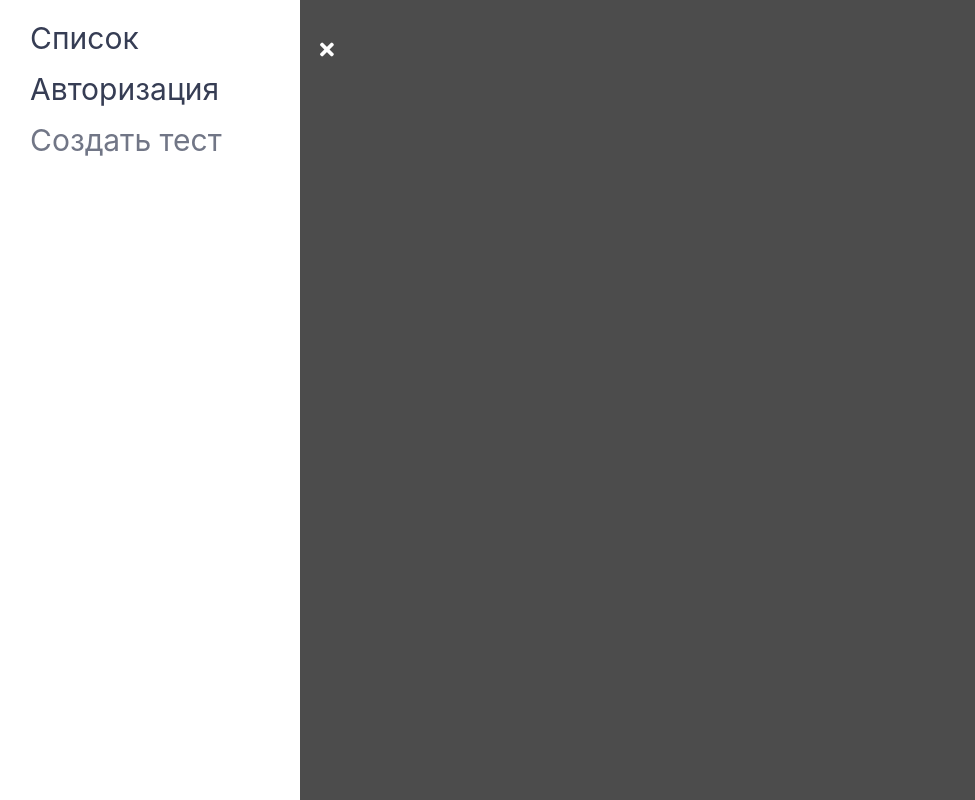
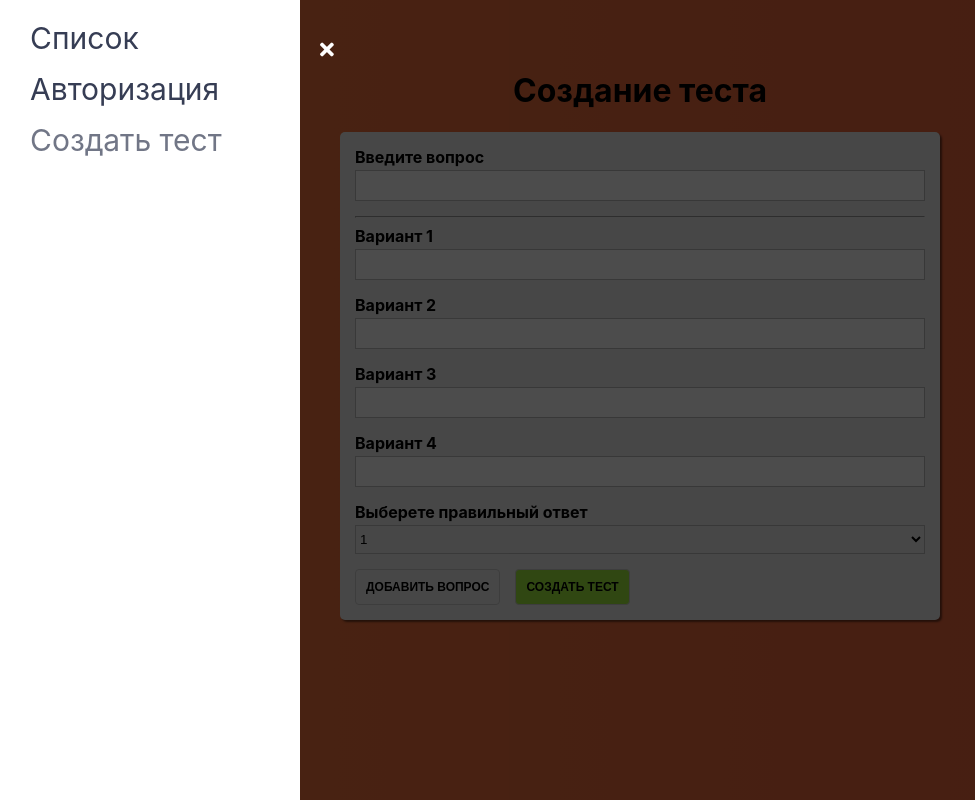
Before and after one commit to hellovadim/quiz, a React (Create React App) app: page /quiz-creator in a window 1280 px wide. Shown: the whole page, without its empty margins (0-975 px from the left). Built offline with nearby package versions, Linux system fonts and the light colour scheme.

Commit message:
добавил компонент селект и функцию для валидации инпута

```diff
--- a/src/App.js
+++ b/src/App.js
@@ -3,7 +3,7 @@
 import Quiz from "./containers/Quiz/Quiz";
 import {Route, Switch} from "react-router-dom";
 import QuizList from "./containers/QuizList/QuizList";
-import {QuizCreator} from "./containers/QuizCreator/QuizCreator";
+import QuizCreator from "./containers/QuizCreator/QuizCreator";
 import Auth from "./containers/Auth/Auth";
 class App extends Component {
   render() {
--- /dev/null
+++ b/src/Hoc/Auxiliary/Auxiliary.jsx
@@ -0,0 +1 @@
+export const Auxiliary = props => props.children
--- /dev/null
+++ b/src/components/UI/Select/Select.jsx
@@ -0,0 +1,24 @@
+import styles from './Select.module.css'
+
+const Select = props => {
+    const htmlFor = `${props.label} - ${Math.random()}`
+
+    return (
+        <div className={styles.Select}>
+            <label htmlFor={htmlFor}>{props.label}</label>
+            <select
+                id={htmlFor}
+                value={props.value}
+                onChange={props.onChange}
+            >
+                {props.options.map((option, index) => {
+                    return (
+                        <option value={option.value} key={option.value + index}>{option.text}</option>
+                    )
+                })}
+            </select>
+        </div>
+    )
+}
+
+export default Select;
--- /dev/null
+++ b/src/components/UI/Select/Select.module.css
@@ -0,0 +1,20 @@
+.Select{
+    margin-bottom: 15px;
+
+}
+.Select label {
+    margin: 0 0 3px 0;
+    padding: 0;
+    font-weight: bold;
+    display: block;
+}
+.Select select {
+    display: block;
+    box-sizing: border-box;
+    border: 1px solid #bebebe;
+    margin: 0 0 5px;
+    height: 29px;
+    width: 100%;
+    outline: none;
+    transition: all 300ms ease-in-out;
+}
--- a/src/containers/QuizCreator/QuizCreator.jsx
+++ b/src/containers/QuizCreator/QuizCreator.jsx
@@ -1,7 +1,111 @@
-export  const QuizCreator  = () => {
-    return(
+import React, { Component } from "react";
+import styles from "./QuizCreator.module.css";
+import Button from "../../components/UI/Button/Button";
+import { createControl } from "../../form/formFramework";
+import Input from "../../components/UI/Input/Input";
+import Select from "../../components/UI/Select/Select";
+import { Auxiliary } from "../../Hoc/Auxiliary/Auxiliary";
+
+function createOptionControl(number) {
+  return createControl(
+    {
+      label: `Вариант ${number}`,
+      errorMessage: "Значение не может быть пустым",
+      id: number,
+    },
+    { required: true }
+  );
+}
+function createFormControls() {
+  return {
+    question: createControl(
+      {
+        label: "Введите вопрос",
+        errorMessage: "Вопрос не может быть пустым",
+      },
+      { required: true }
+    ),
+    option1: createOptionControl(1),
+    option2: createOptionControl(2),
+    option3: createOptionControl(3),
+    option4: createOptionControl(4),
+  };
+}
+class QuizCreator extends Component {
+  state = {
+    quiz: [],
+    rightAnswerId: 1,
+    formControls: createFormControls(),
+  };
+
+  submitHandler = (event) => {
+    event.preventDefault();
+  };
+  changedHandler = (value, controlName) => {
+    console.log(controlName);
+  };
+  addQuestionHandler = () => {};
+  createQuizHandler = () => {};
+  renderInputs() {
+    return Object.keys(this.state.formControls).map((controlName, index) => {
+      const control = this.state.formControls[controlName];
+
+      return (
+        <Auxiliary key={index + controlName}>
+          <Input
+            label={control.label}
+            value={control.value}
+            valid={control.valid}
+            shouldValidate={!!control.validation}
+            touched={control.touched}
+            errorMessage={control.errorMessage}
+            onChange={(event) =>
+              this.changedHandler(event.target.value, controlName)
+            }
+          />
+          {index === 0 ? <hr /> : null}
+        </Auxiliary>
+      );
+    });
+  }
+  selectChangeHandler = (event) => {
+    this.setState({
+        rightAnswerId: +event.target.value
+    })
+  };
+  render() {
+    const select = (
+      <Select
+        label="Выберете правильный ответ"
+        value={this.state.rightAnswerId}
+        onChange={this.selectChangeHandler}
+        options={[
+          { text: 1, value: 1 },
+          { text: 2, value: 2 },
+          { text: 3, value: 3 },
+          { text: 4, value: 4 },
+        ]}
+      />
+    );
+    return (
+      <div className={styles.QuizCreator}>
         <div>
-            <h1>Quiz Creator</h1>
+          <h1>Создание теста</h1>
+
+          <form onSubmit={this.submitHandler}>
+            {this.renderInputs()}
+            {select}
+            <Button type="prymary" onClick={this.addQuestionHandler}>
+              Добавить вопрос
+            </Button>
+            <Button type="success" onClick={this.createQuizHandler}>
+              Создать тест
+            </Button>
+          </form>
         </div>
-    )
+      </div>
+    );
+  }
 }
+
+export default QuizCreator;
--- /dev/null
+++ b/src/containers/QuizCreator/QuizCreator.module.css
@@ -0,0 +1,23 @@
+.QuizCreator {
+    display: flex;
+    justify-content: center;
+    padding-top: 50px;
+    flex-grow: 1;
+    width: 100%;
+    background: linear-gradient(270deg, #f0613c 0%, #f0783c 100%);
+}
+.QuizCreator > div {
+    width: 100%;
+    max-width: 600px;
+    padding: 0 20px;
+}
+
+.QuizCreator h1 {
+    text-align: center;
+}
+.QuizCreator form {
+    background: #eee;
+    border-radius: 5px;
+    padding: 15px;
+    box-shadow: 2px 2px 2px rgba(0, 0, 0, 0.5);
+}
--- /dev/null
+++ b/src/form/formFramework.js
@@ -0,0 +1,9 @@
+export function createControl(config, validation) {
+    return {
+        ...config,
+        validation,
+        valid: !validation,
+        touched: false,
+        value: ''
+    }
+}
```
